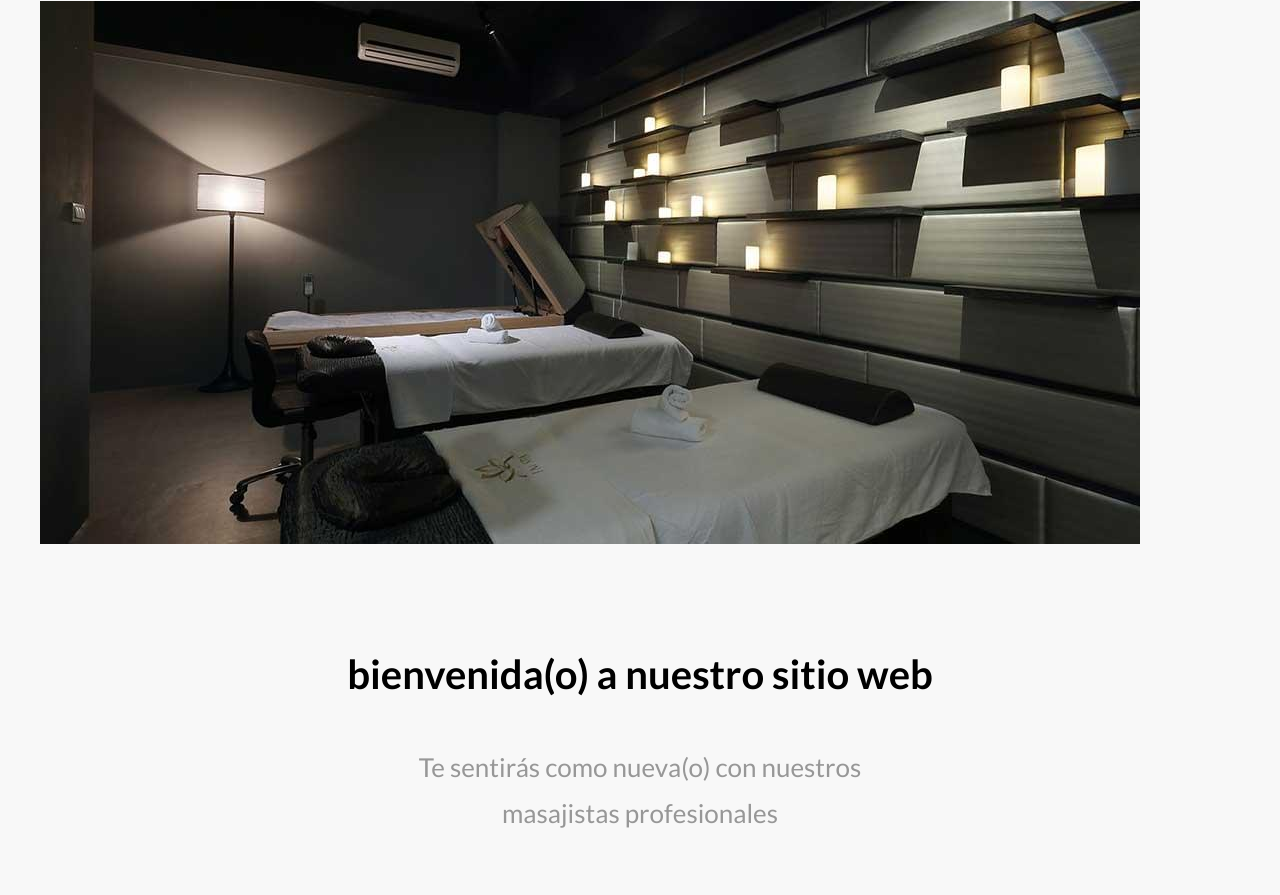
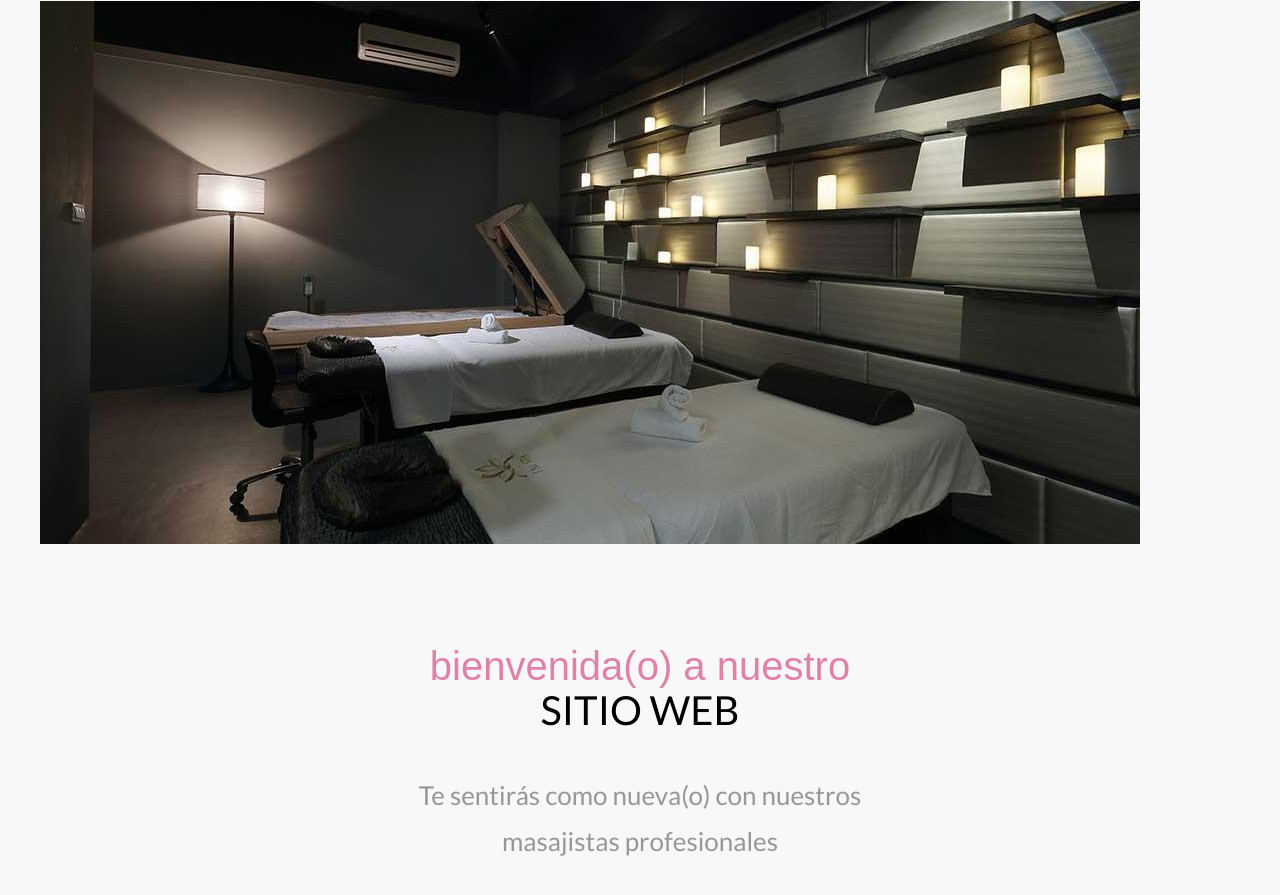
Before and after one commit to AlvaroSegovia-1/MonicaSpa, a website: page index.html in a window 1280 px wide. Shown: the part 390-1285 px from the top of the page. Drawn offline with Linux system fonts and the light colour scheme; a web font is replaced by a local one.

Commit message:
creando mixin

```diff
--- a/src/scss/base/_mixins.scss
+++ b/src/scss/base/_mixins.scss
@@ -1,4 +1,4 @@
-@use 'variables' as v;
+@use "variables" as v;
 
 /** Media Queries **/
 @mixin telefono {
@@ -18,7 +18,6 @@
     @content;
   }
 }
-
 
 @mixin boton($bgColor, $colorTexto) {
   background-color: $bgColor;
@@ -42,8 +41,25 @@
   }
 }
 
-@mixin grid($columnas, $espaciado ) {
+@mixin grid($columnas, $espaciado) {
   display: grid;
   gap: $espaciado;
   grid-template-columns: repeat($columnas, 1fr);
 }
+
+@mixin headingCursiva {
+  text-align: center;
+  color: v.$secundario;
+  font-family: v.$fuenteCursiva;
+  line-height: 1.1;
+  font-weight: 400;
+  text-transform: lowercase;
+  font-size: 4rem;
+
+  span {
+    color: v.$negro;
+    display: block;
+    text-transform: uppercase;
+    font-family: v.$fuentePrincipal;
+  }
+}
--- a/src/scss/ui/contenido/_bienvenida.scss
+++ b/src/scss/ui/contenido/_bienvenida.scss
@@ -4,6 +4,7 @@
 .bienvenida {
   text-align: center;
   &__heading {
+    @include m.headingCursiva;
   }
   &__texto {
     font-size: 2.6rem;
```
Also changed, not shown: build/css/app.css, 1 other file. Lines whose indentation alone changed are shown as unchanged.
